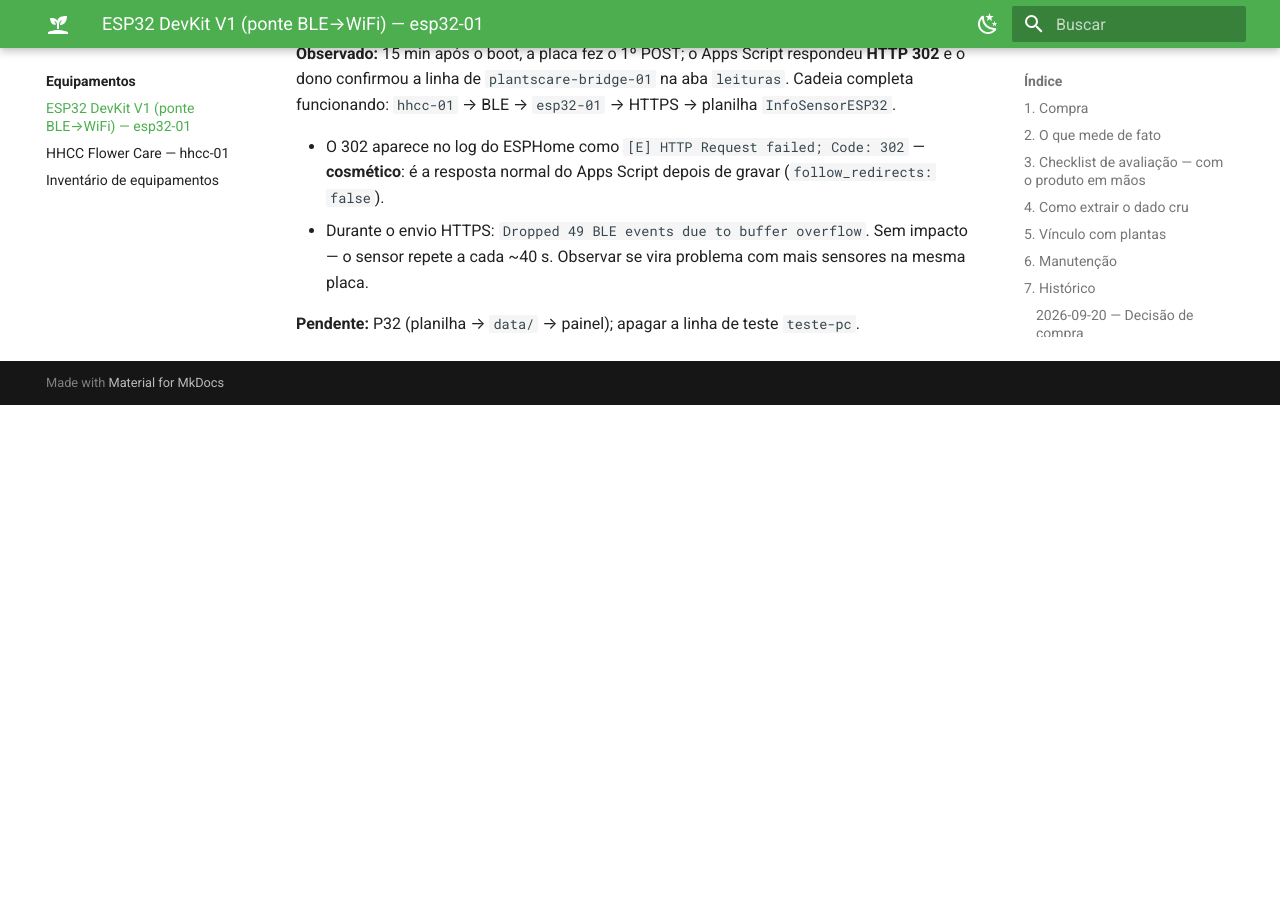
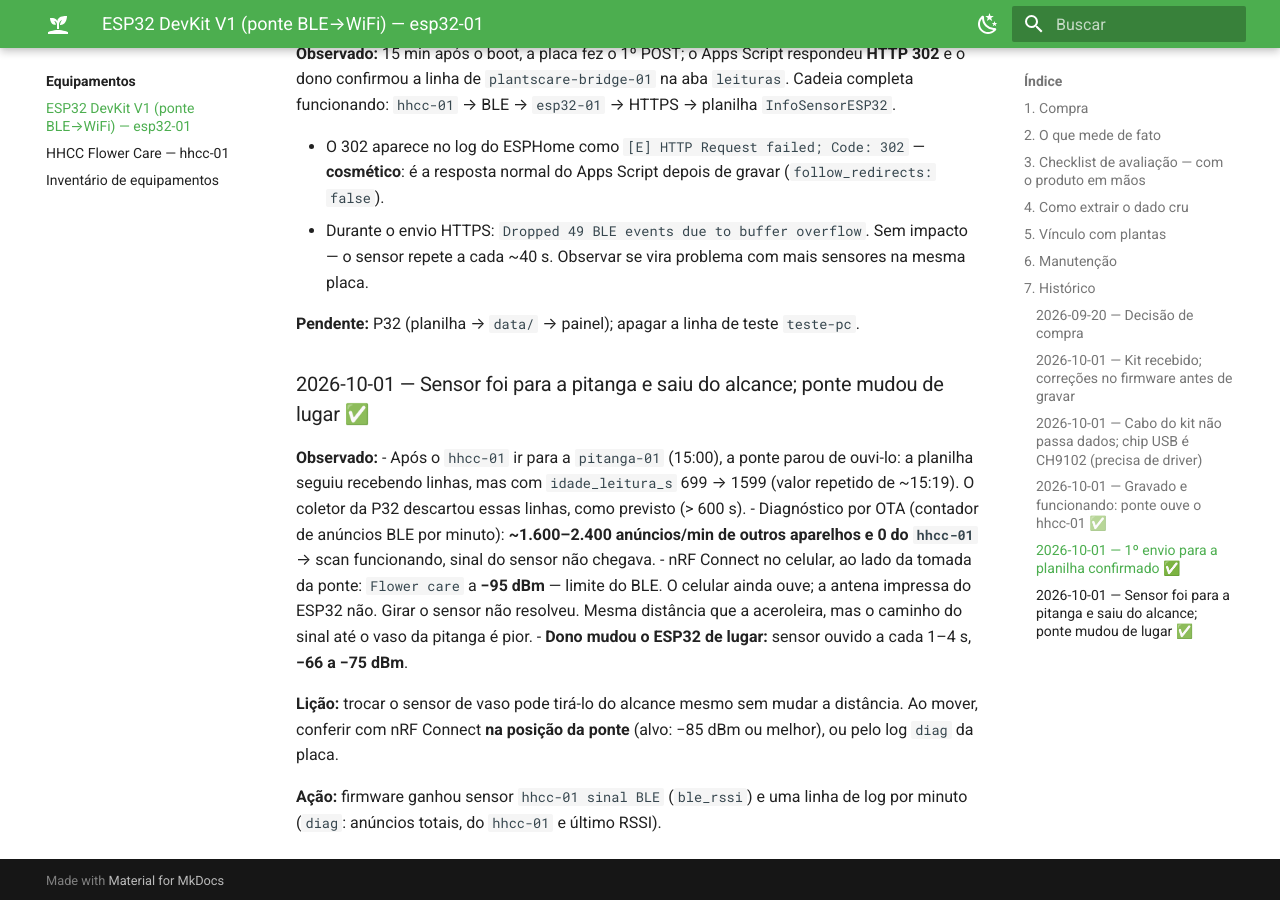
Before and after one commit to gfvdata-web/PlantsCare-publico, an MkDocs documentation site: the page built from conteudo/equipamentos/esp32-01.md, in a window 1280 px wide and 900 px high, scrolled down 4468 px. Built offline with MkDocs 1.6.1 and Material for MkDocs 9.7.7, drawn with Linux system fonts in a browser that asks for light colours; before the commit the page ends 4873 px from its top, so only the background shows below that.

Commit message:
Atualiza site a partir de PlantsCare@d18c12c

```diff
--- a/conteudo/equipamentos/esp32-01.md
+++ b/conteudo/equipamentos/esp32-01.md
@@ -151,3 +151,23 @@ funcionando: `hhcc-01` → BLE → `esp32-01` → HTTPS → planilha `InfoSensor
   sensor repete a cada ~40 s. Observar se vira problema com mais sensores na mesma placa.
 
 **Pendente:** P32 (planilha → `data/` → painel); apagar a linha de teste `teste-pc`.
+
+### 2026-10-01 — Sensor foi para a pitanga e saiu do alcance; ponte mudou de lugar ✅
+
+**Observado:**
+- Após o `hhcc-01` ir para a `pitanga-01` (15:00), a ponte parou de ouvi-lo: a planilha
+  seguiu recebendo linhas, mas com `idade_leitura_s` 699 → 1599 (valor repetido de ~15:19).
+  O coletor da P32 descartou essas linhas, como previsto (> 600 s).
+- Diagnóstico por OTA (contador de anúncios BLE por minuto): **~1.600–2.400 anúncios/min
+  de outros aparelhos e 0 do `hhcc-01`** → scan funcionando, sinal do sensor não chegava.
+- nRF Connect no celular, ao lado da tomada da ponte: `Flower care` a **−95 dBm** — limite do
+  BLE. O celular ainda ouve; a antena impressa do ESP32 não. Girar o sensor não resolveu.
+  Mesma distância que a aceroleira, mas o caminho do sinal até o vaso da pitanga é pior.
+- **Dono mudou o ESP32 de lugar:** sensor ouvido a cada 1–4 s, **−66 a −75 dBm**.
+
+**Lição:** trocar o sensor de vaso pode tirá-lo do alcance mesmo sem mudar a distância. Ao
+mover, conferir com nRF Connect **na posição da ponte** (alvo: −85 dBm ou melhor), ou pelo
+log `diag` da placa.
+
+**Ação:** firmware ganhou sensor `hhcc-01 sinal BLE` (`ble_rssi`) e uma linha de log por
+minuto (`diag`: anúncios totais, do `hhcc-01` e último RSSI).
```
Also changed, not shown: 1 other file.
